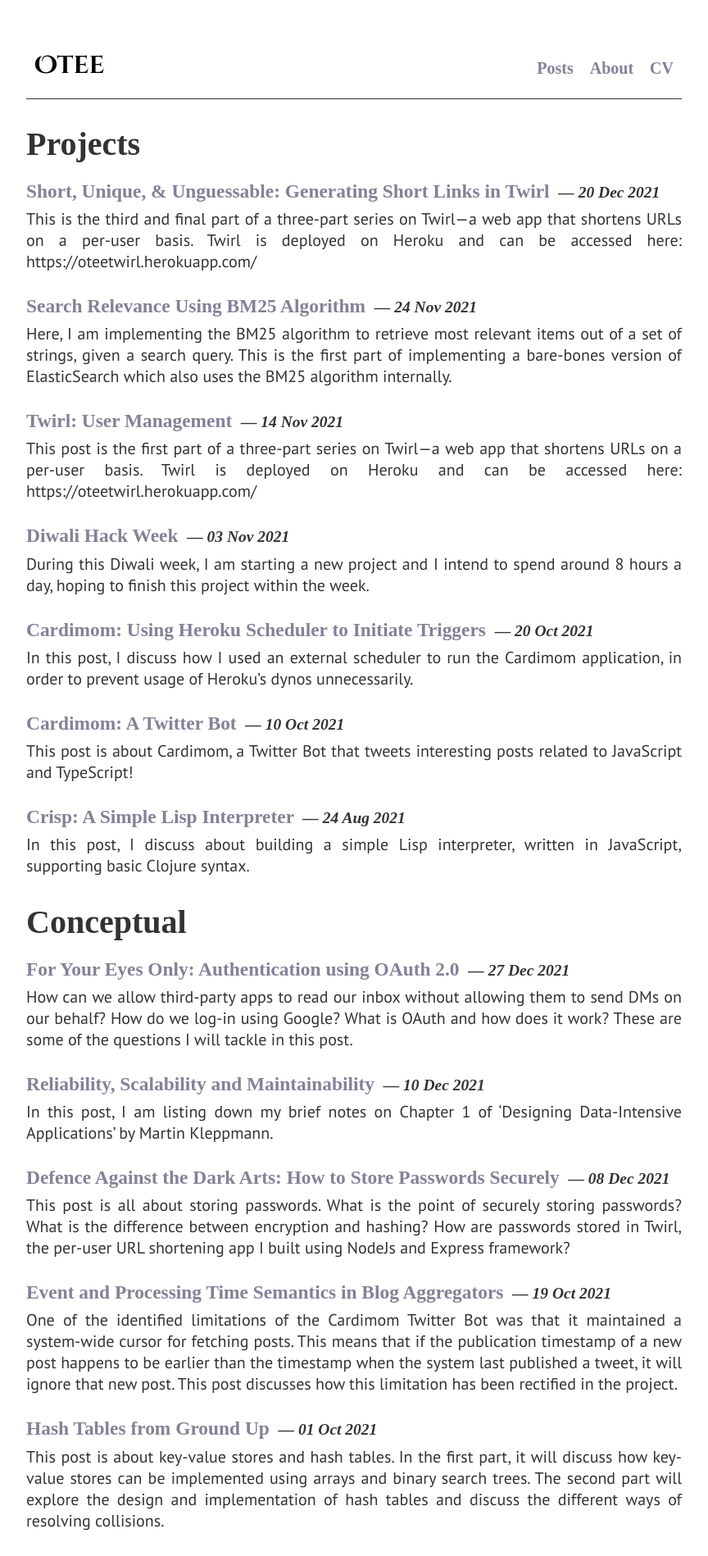
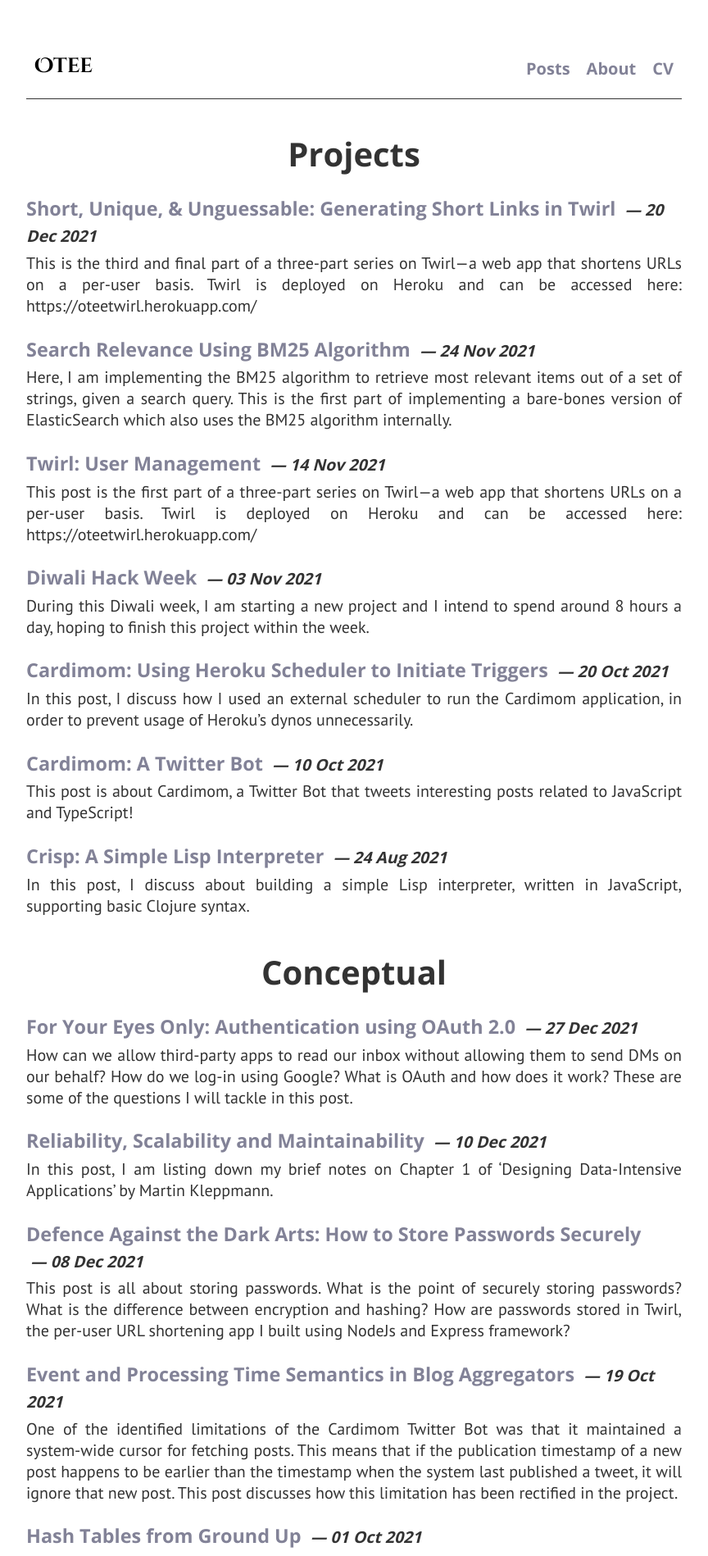
Before and after one commit to oitee/oitee.github.io, a Jekyll site: the page built from index.html, in a window 1280 px wide. Shown: the top 1898 px of the page at 82% size, without its empty margins (208-1072 px from the left). Built offline with Jekyll 4.4.1, drawn with Linux system fonts in a browser that asks for light colours; some web fonts are replaced.

Commit message:
Change layout of posts and home page

```diff
--- a/_layouts/default.html
+++ b/_layouts/default.html
@@ -9,10 +9,9 @@
     <meta content="width=device-width, initial-scale=1" name="viewport">
     <link rel="preconnect" href="https://fonts.googleapis.com">
     <link rel="preconnect" href="https://fonts.gstatic.com" crossorigin>
-    <link
-        href="https://fonts.googleapis.com/css2?family=Average&family=PT+Sans:ital,wght@0,400;0,700;1,400;1,700&display=swap"
-        rel="stylesheet">
+
     <link href="https://fonts.googleapis.com/css2?family=Cinzel+Decorative:wght@700&display=swap" rel="stylesheet">
+    <link href="https://fonts.googleapis.com/css2?family=Cinzel+Decorative:wght@700&family=Open+Sans:wght@400;500;700;800&family=PT+Sans:ital,wght@0,400;0,700;1,400;1,700&display=swap" rel="stylesheet">
     <link rel="stylesheet" href="{{site.baseurl}}/assets/css/main.css">
     {% seo %}
 
--- a/assets/css/_sass/style.scss
+++ b/assets/css/_sass/style.scss
@@ -7,9 +7,7 @@ body {
         max-width: $content-width;
         font-family: $base-font-family;
         margin: 0 auto;
-        line-height: $base-line-height;
         font-size: $base-font-size;
-        text-align: justify;
         color: $text-color;
         padding: 2em 1em;
         text-rendering: optimizeLegibility;
@@ -23,20 +21,12 @@ body {
 
     h1,h2,h3,h4,h5,h6 {
          font-family: $heading-font-family;
-         font-weight: bold;
-         line-height: 1.8;
-         margin: 0;
+         margin-top: 1em;
+         margin-bottom: 0.25em;
          code, pre  {
             font-size: inherit;
             font-family: monospace;
         }
-    }
-    h1{
-        font-size: 1.5em;
-    }
-
-    h2{
-        font-size: 40px;
     }
 
 
@@ -132,7 +122,7 @@ blockquote {
 }
 
 .headline, .post-headline {
-    font-size: 3em;
+    font-size: 2em;
     margin-bottom: 0.5em;
 
         @include media-query($on-palm) {
@@ -169,7 +159,7 @@ blockquote {
     vertical-align: middle;
     font-family: 'Cinzel Decorative', cursive;
     font-weight: normal;
-    font-size: 30px;
+    font-size: 1.25em;
     padding: 10px;
 }
 
@@ -294,3 +284,9 @@ footer {
    font-style: italic;
     font-size: smaller;
 }
+
+@media screen and (min-width: 600px) {
+p {
+    text-align: justify;
+}
+}
--- a/assets/css/main.scss
+++ b/assets/css/main.scss
@@ -5,7 +5,7 @@
 @charset "utf-8";
 
 $base-font-family: 'PT Sans', sans-serif;
-$heading-font-family: 'Average', serif;
+$heading-font-family: 'Open Sans', sans-serif;
 $base-font-size:   20px;
 $base-font-weight: 400;
 $small-font-size:  $base-font-size * 0.875;
--- a/index.html
+++ b/index.html
@@ -4,7 +4,7 @@ layout: default
 
 
 <div class="article-list">
-  <h2>Projects</h2>
+  <h1 class="headline">Projects</h1>
   {% for post in site.posts %}
   {% if post.tags contains 'project' %}
   <h3>
@@ -15,7 +15,7 @@ layout: default
   {% endif %}
   {% endfor %}
 
-  <h2>Conceptual</h2>
+  <h1 class="headline">Conceptual</h1>
   {% for post in site.posts %}
   {% if post.tags contains 'conceptual' %}
   <h3>
@@ -26,7 +26,7 @@ layout: default
   {% endif %}
   {% endfor %}
 
-  <h2>Programming</h2>
+  <h1 class="headline">Programming</h1>
   {% for post in site.posts %}
   {% if post.tags contains 'programming' %}
   <h3>
@@ -38,7 +38,7 @@ layout: default
   {% endfor %}
 
 
-  <h2>Personal</h2>
+  <h1 class="headline">Personal</h1>
   {% for post in site.posts %}
   {% if post.tags contains 'personal' %}
   <h3>
@@ -50,7 +50,7 @@ layout: default
   {% endfor %}
 
 
-  <h2>Others</h2>
+  <h1 class="headline">Others</h1>
   {% for post in site.posts %}
   {% unless post.tags contains 'personal' %}
   {% unless post.tags contains 'programming' %}
```
